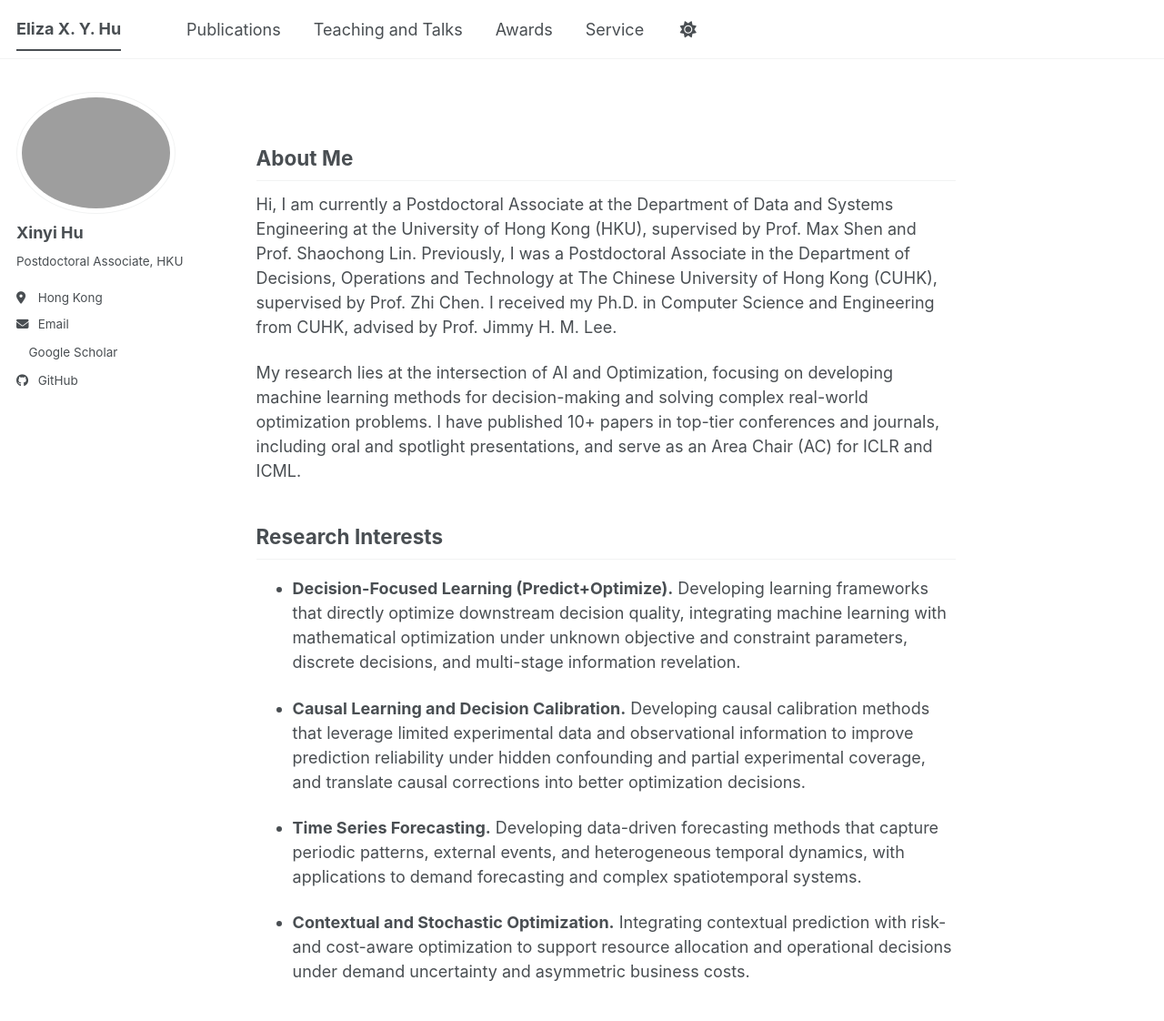
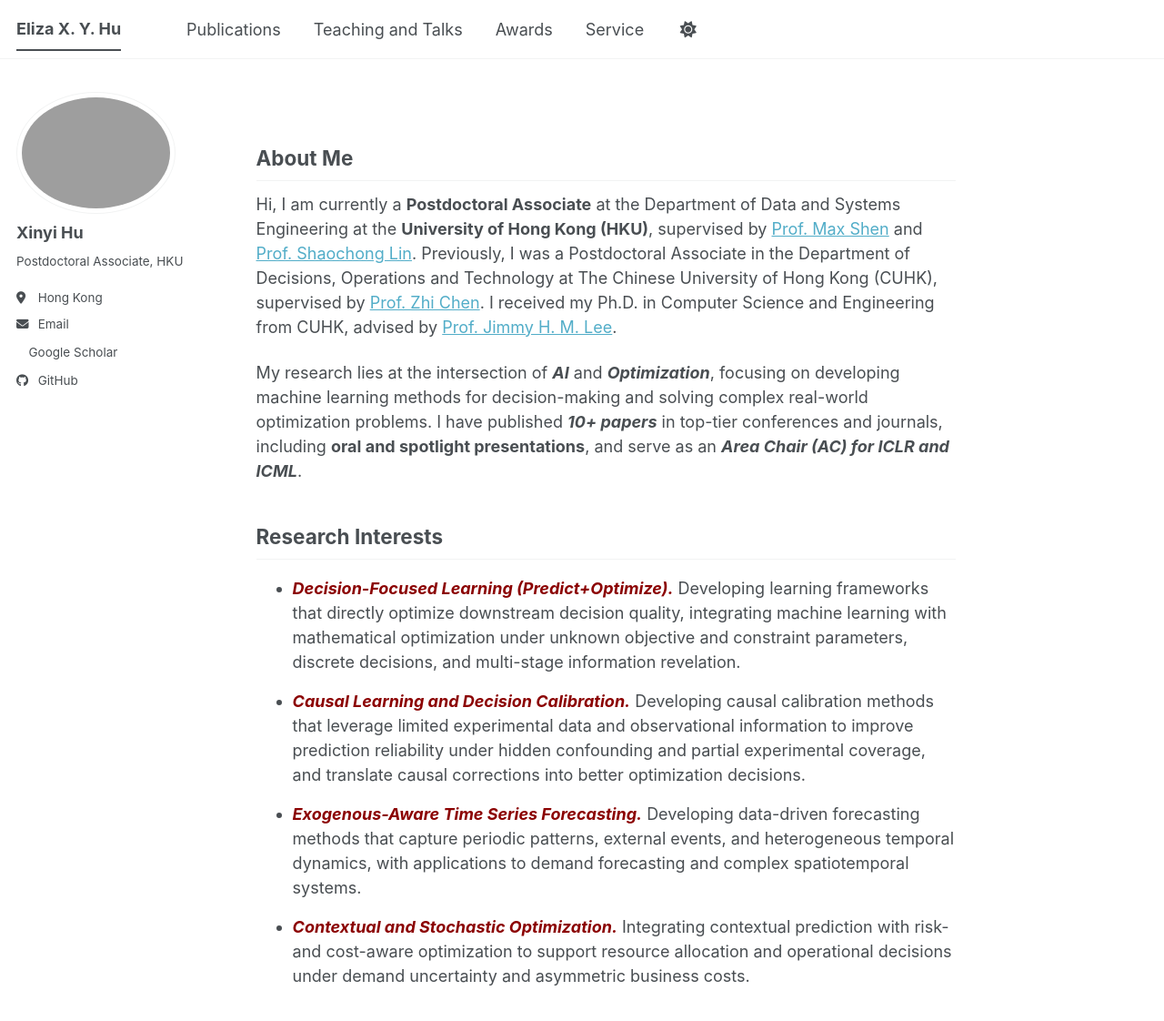
Before and after one commit to Elizabethxyhu/Elizabethxyhu.github.io, a Jekyll site: the page built from _pages/about.md, in a window 1280 px wide and 1186 px high. Shown: the top 1122 px of the window at 91% size. Built offline with Jekyll 4.4.1, drawn with Linux system fonts in a browser that asks for light colours; a script bundle is joined from its source files by our own code; a style sheet for code colours, icons or effects is not loaded.

Commit message:
Enhance 'About Me' section with HTML and list format
Updated the 'About Me' section with HTML formatting and added research interests in a structured list format.

```diff
--- a/_pages/about.md
+++ b/_pages/about.md
@@ -13,16 +13,63 @@ show_date: false
 
 ## About Me
 
-Hi, I am currently a Postdoctoral Associate at the Department of Data and Systems Engineering at the University of Hong Kong (HKU), supervised by Prof. Max Shen and Prof. Shaochong Lin. Previously, I was a Postdoctoral Associate in the Department of Decisions, Operations and Technology at The Chinese University of Hong Kong (CUHK), supervised by Prof. Zhi Chen. I received my Ph.D. in Computer Science and Engineering from CUHK, advised by Prof. Jimmy H. M. Lee.
+<p>
+  Hi, I am currently a <strong>Postdoctoral Associate</strong> at the
+  Department of Data and Systems Engineering at the
+  <strong>University of Hong Kong (HKU)</strong>, supervised by
+  <a href="https://zj-maxshen.github.io/">Prof. Max Shen</a> and
+  <a href="https://sites.google.com/view/shaochong/">Prof. Shaochong Lin</a>.
+  Previously, I was a Postdoctoral Associate in the Department of Decisions,
+  Operations and Technology at The Chinese University of Hong Kong (CUHK),
+  supervised by
+  <a href="https://sites.google.com/view/z-chen">Prof. Zhi Chen</a>.
+  I received my Ph.D. in Computer Science and Engineering from CUHK,
+  advised by
+  <a href="http://www.cse.cuhk.edu.hk/~jlee/">Prof. Jimmy H. M. Lee</a>.
+</p>
 
-My research lies at the intersection of AI and Optimization, focusing on developing machine learning methods for decision-making and solving complex real-world optimization problems. I have published 10+ papers in top-tier conferences and journals, including oral and spotlight presentations, and serve as an Area Chair (AC) for ICLR and ICML.
+<p>
+  My research lies at the intersection of
+  <strong><em>AI</em></strong> and
+  <strong><em>Optimization</em></strong>, focusing on developing machine
+  learning methods for decision-making and solving complex real-world
+  optimization problems.
+  I have published <strong><em>10+ papers</em></strong> in top-tier conferences
+  and journals, including <strong>oral and spotlight presentations</strong>,
+  and serve as an
+  <strong><em>Area Chair (AC) for ICLR and ICML</em></strong>.
+</p>
 
 ## Research Interests
 
-- **Decision-Focused Learning (Predict+Optimize).** Developing learning frameworks that directly optimize downstream decision quality, integrating machine learning with mathematical optimization under unknown objective and constraint parameters, discrete decisions, and multi-stage information revelation.
+<ul>
+  <li style="margin-bottom: 16px;">
+    <strong><em><span style="color: darkred;">Decision-Focused Learning (Predict+Optimize).</span></em></strong>
+    Developing learning frameworks that directly optimize downstream decision
+    quality, integrating machine learning with mathematical optimization under
+    unknown objective and constraint parameters, discrete decisions, and
+    multi-stage information revelation.
+  </li>
 
-- **Causal Learning and Decision Calibration.** Developing causal calibration methods that leverage limited experimental data and observational information to improve prediction reliability under hidden confounding and partial experimental coverage, and translate causal corrections into better optimization decisions.
+  <li style="margin-bottom: 16px;">
+    <strong><em><span style="color: darkred;">Causal Learning and Decision Calibration.</span></em></strong>
+    Developing causal calibration methods that leverage limited experimental
+    data and observational information to improve prediction reliability under
+    hidden confounding and partial experimental coverage, and translate causal
+    corrections into better optimization decisions.
+  </li>
 
-- **Time Series Forecasting.** Developing data-driven forecasting methods that capture periodic patterns, external events, and heterogeneous temporal dynamics, with applications to demand forecasting and complex spatiotemporal systems.
+  <li style="margin-bottom: 16px;">
+    <strong><em><span style="color: darkred;">Exogenous-Aware Time Series Forecasting.</span></em></strong>
+    Developing data-driven forecasting methods that capture periodic patterns,
+    external events, and heterogeneous temporal dynamics, with applications to
+    demand forecasting and complex spatiotemporal systems.
+  </li>
 
-- **Contextual and Stochastic Optimization.** Integrating contextual prediction with risk- and cost-aware optimization to support resource allocation and operational decisions under demand uncertainty and asymmetric business costs.
+  <li>
+    <strong><em><span style="color: darkred;">Contextual and Stochastic Optimization.</span></em></strong>
+    Integrating contextual prediction with risk- and cost-aware optimization
+    to support resource allocation and operational decisions under demand
+    uncertainty and asymmetric business costs.
+  </li>
+</ul>
```
